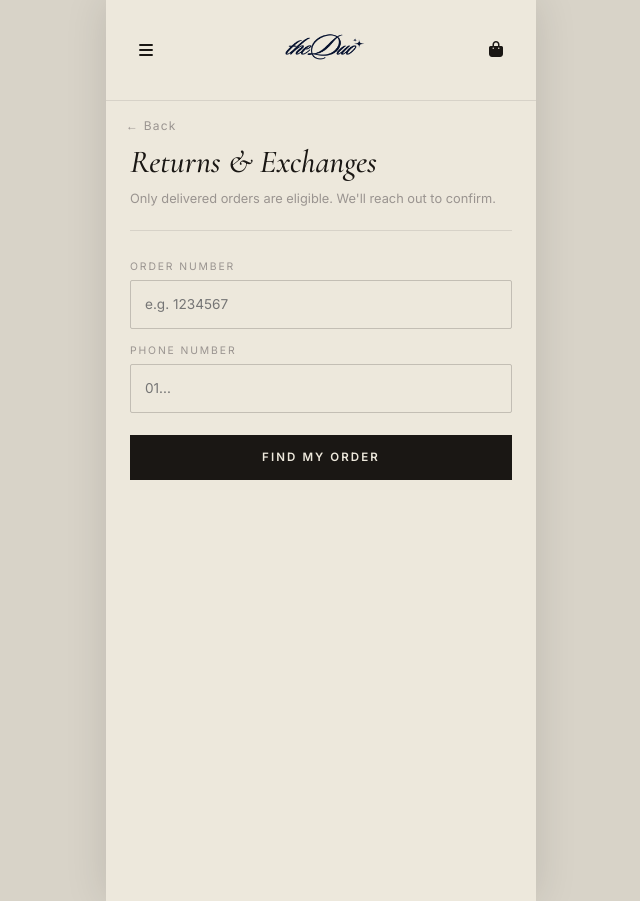
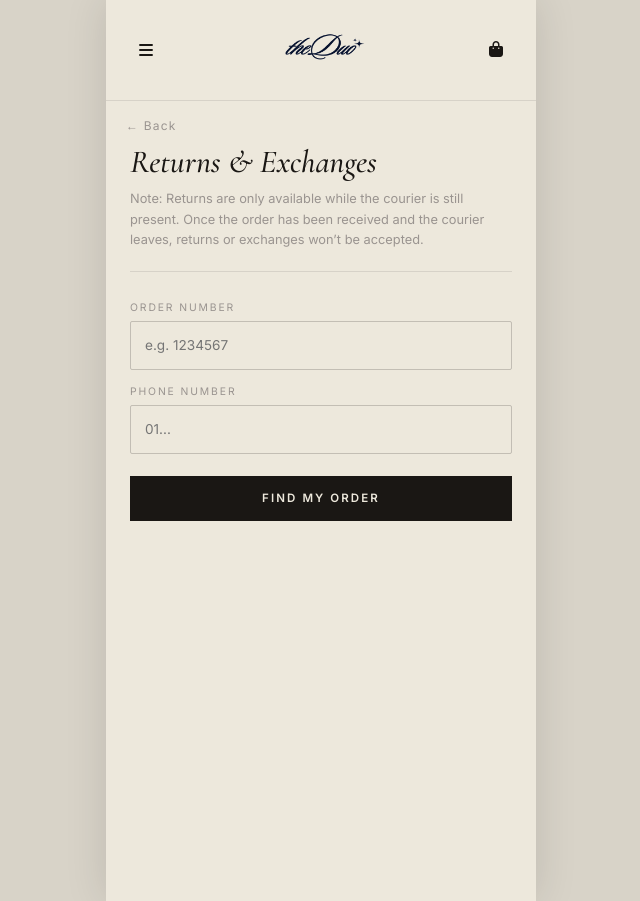
Before and after one commit to jockerrrr/farida_brand, a React (Vite) app in the folder frontend/: page /returns in a window 1280 px wide. Shown: the whole page, without its empty margins (319-959 px from the left). Built offline with nearby package versions, Linux system fonts and the light colour scheme.

Commit message:
adding return policy note

```diff
--- a/frontend/src/pages/Returns.jsx
+++ b/frontend/src/pages/Returns.jsx
@@ -104,7 +104,7 @@ const handleVerify = async (e) => {
       <button className="returns-back" onClick={() => navigate(-1)}>← Back</button>
       <div className="returns-inner">
         <h1 className="returns-title">Returns &amp; Exchanges</h1>
-        <p className="returns-subtitle">Only delivered orders are eligible. We'll reach out to confirm.</p>
+        <p className="returns-subtitle">Note: Returns are only available while the courier is still present. Once the order has been received and the courier leaves, returns or exchanges won’t be accepted.</p>
 
         {/* Step 1 */}
         {step === 1 && (
@@ -138,7 +138,7 @@ const handleVerify = async (e) => {
         {step === 2 && order && (
           <form className="returns-form" onSubmit={handleSubmit}>
             <p className="returns-order-num">Order #{order.order_number}</p>
-            <p className="returns-label">Select items to return:</p>
+            <p className="returns-label">Adjust Your Order:</p>
 
             <div className="returns-items">
               {order.items?.map((item, i) => {
```
